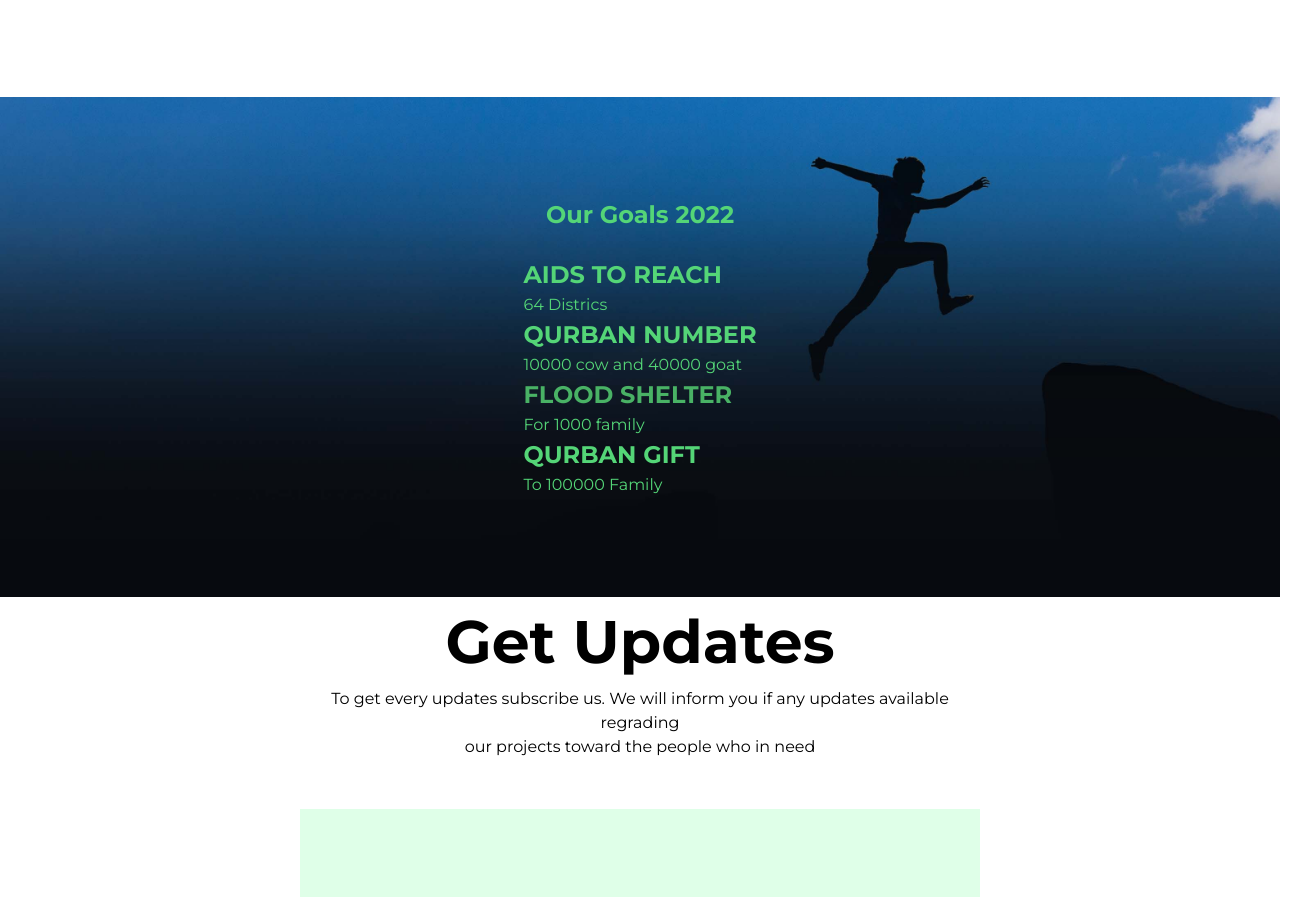
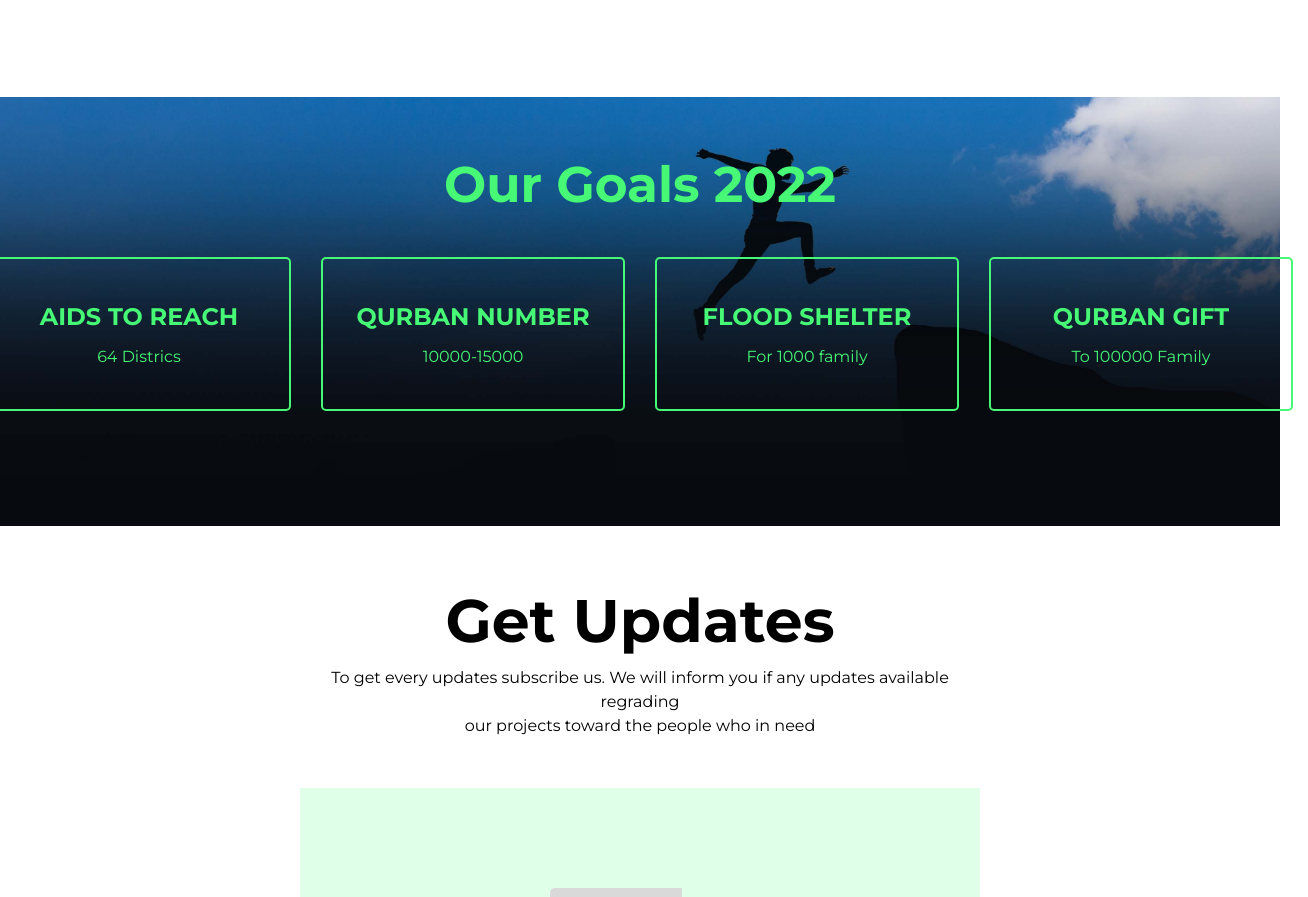
Before and after one commit to tauhid-hasan-dev/donate-today-tauhidhasan, a plain HTML site: page index.html in a window 1280 px wide. Shown: the part 1851-2748 px from the top of the page, 1308 px wide, since content can reach past the window. Drawn offline with Linux system fonts and the light colour scheme.

Commit message:
section five completed

```diff
--- a/index.html
+++ b/index.html
@@ -94,21 +94,21 @@
     <!-- section five(a custom section by me for bonus mark) -->
     <section class="section-five">
         <h1>Our Goals 2022</h1>
-        <div class="projects">
-            <div class="items reach">
+        <div class="goals">
+            <div class="items">
                 <img src="" alt="">
                 <h2>AIDS TO REACH</h2>
                 <p>64 Districs</p>
             </div>
-            <div class="items qurban">
+            <div class="items">
                 <h2>QURBAN NUMBER</h2>
-                <p>10000 cow and 40000 goat</p>
+                <p>10000-15000</p>
             </div>
-            <div class="items shelter">
+            <div class="items">
                 <h2>FLOOD SHELTER</h2>
                 <p>For 1000 family</p>
             </div>
-            <div class="items family">
+            <div class="items">
                 <h2>QURBAN GIFT</h2>
                 <p>To 100000 Family</p>
             </div>
--- a/style.css
+++ b/style.css
@@ -225,7 +225,6 @@ input[type=submit] {
 
 /* SECTION FIVE */
 .section-five {
-
     display: flex;
     flex-direction: column;
     align-items: center;
@@ -233,11 +232,40 @@ input[type=submit] {
     background-image: url(images/goal.jpg);
     background-size: cover;
     background-repeat: no-repeat;
-    padding: 100px 0;
-    color: #54d577;
-    ;
+    padding: 50px 0;
+    color: #46f875;
+    margin-bottom: 50px;
+}
 
+.section-five h1 {
+    font-size: 50px;
+    margin-bottom: 20px;
 }
+
+
+.goals {
+    display: flex;
+    justify-content: space-around;
+    margin-bottom: 50px;
+}
+
+.goals h2 {
+    margin-bottom: 10px;
+}
+
+
+.items {
+    display: flex;
+    align-items: center;
+    flex-direction: column;
+    justify-content: center;
+    margin: 15px;
+    width: 300px;
+    height: 150px;
+    border: 2px solid #46f875;
+    border-radius: 5px;
+}
+
 
 
 /* FOOTER */
```
